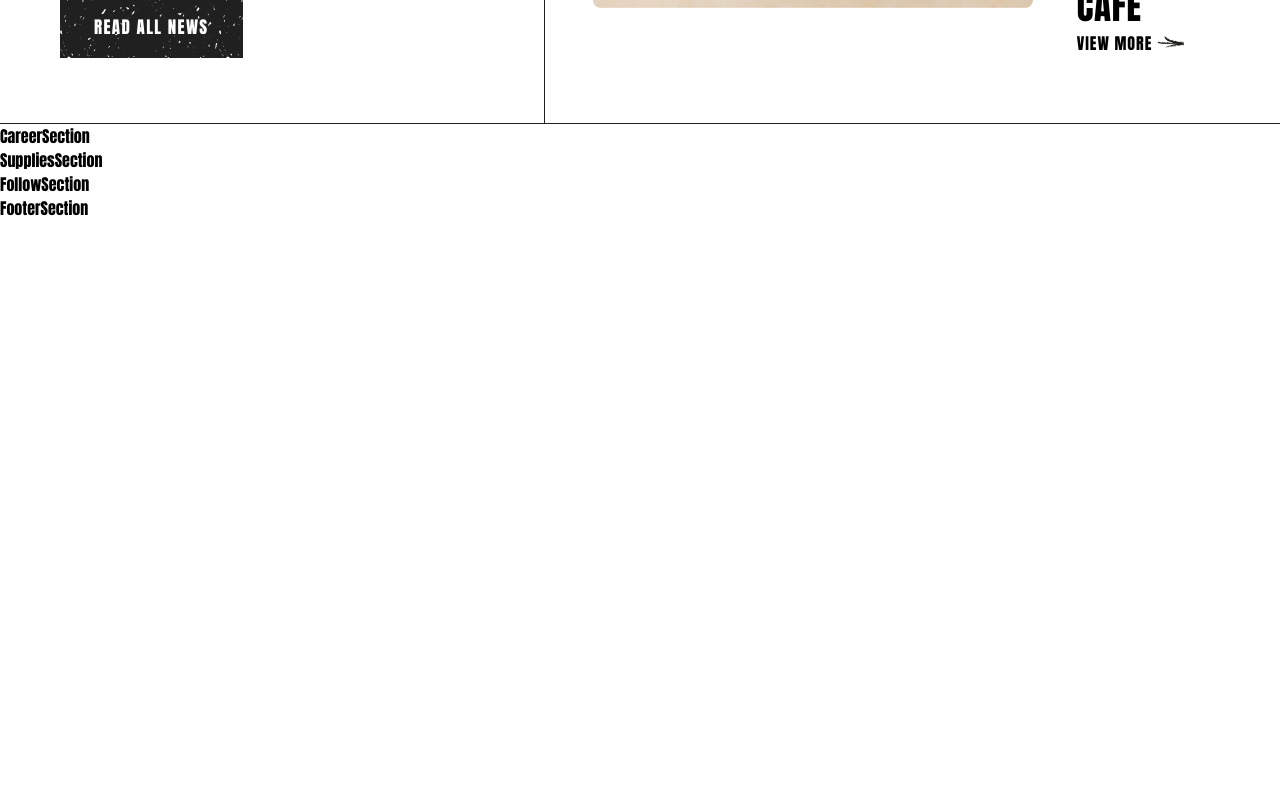
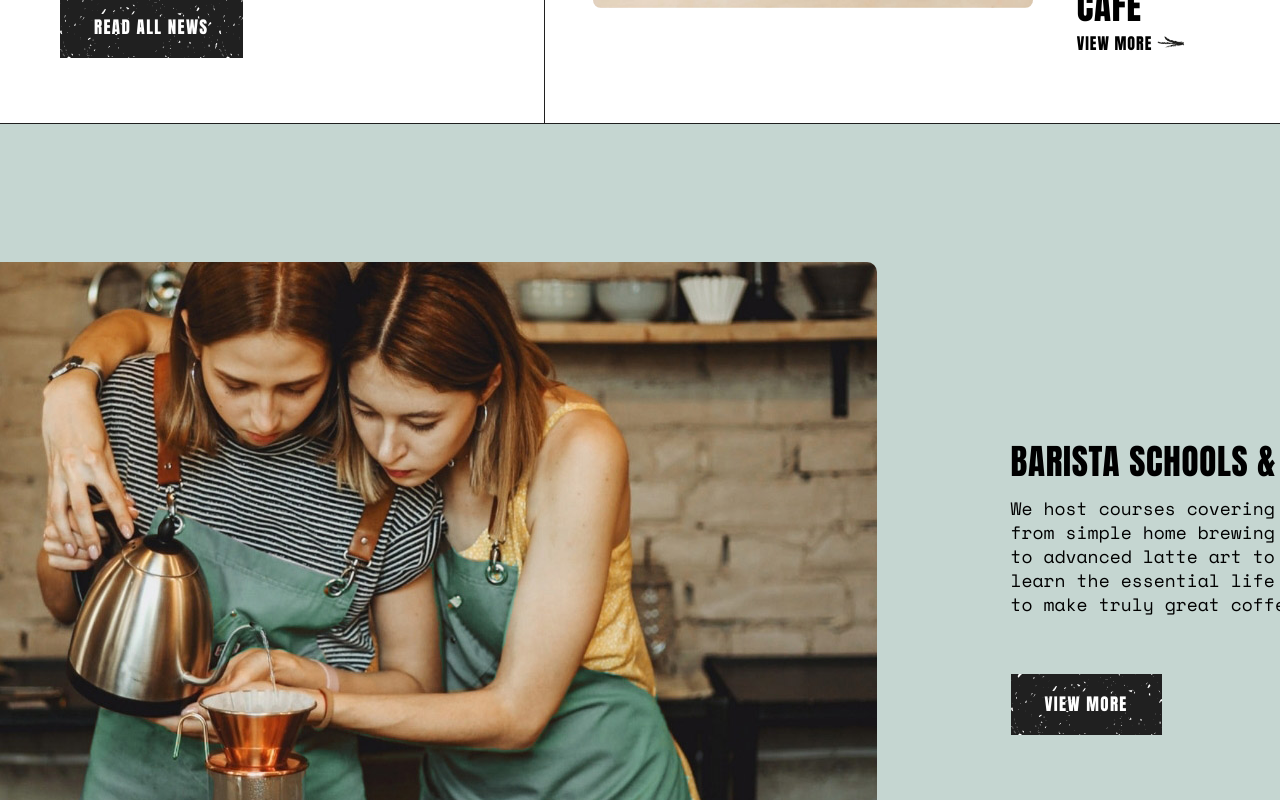
Before and after one commit to nishanthmessi/early-birds-coffee, a React (Vite) app: page / in a window 1280 px wide. Shown: the part 8040-8840 px from the top of the page. Before the commit the page ends 8260 px from the top, so only its background shows below. Built offline with nearby package versions, Linux system fonts and the light colour scheme.

Commit message:
career section created

```diff
--- a/src/components/CareerSection.jsx
+++ b/src/components/CareerSection.jsx
@@ -1,7 +1,28 @@
-import React from 'react'
+import CoffeeMaking from '../assets/img/latte-making.png'
 
 const CareerSection = () => {
-  return <div>CareerSection</div>
+  return (
+    <div className='flex justify-center items-center gap-[54px] h-[925px] bg-alter py-[138px] pr-[118px]'>
+      <img
+        src={CoffeeMaking}
+        alt='making-img'
+        className='h-[650px] w-[1133px] rounded-[10px] object-cover'
+      />
+      <div className='flex flex-col items-start pl-[80px]'>
+        <h1 className='text-[35px] leading-[45px] tracking-[.7px] uppercase mb-[12px]'>
+          Barista Schools & Careers
+        </h1>
+        <p className='text-[18px] leading-[24px] space-mono w-[408px] mb-[58px]'>
+          We host courses covering everything from simple home brewing
+          techniques to advanced latte art to allow you to learn the essential
+          life skill of how to make truly great coffee.
+        </p>
+        <button className='text-[17px] text-white leading-[17px] tracking-[1.36px] uppercase px-[34px] py-[22px] bg-button-bg bg-primary'>
+          view more
+        </button>
+      </div>
+    </div>
+  )
 }
 
 export default CareerSection
--- a/tailwind.config.js
+++ b/tailwind.config.js
@@ -6,6 +6,7 @@ export default {
       colors: {
         primary: '#202020',
         secondary: '#fdf1d9',
+        alter: '#C5D6D1',
       },
       backgroundImage: {
         'hero-pattern': "url('./src/assets/img/hero-pattern.png')",
```
Also changed, not shown: src/assets/img/latte-making.png (added).
